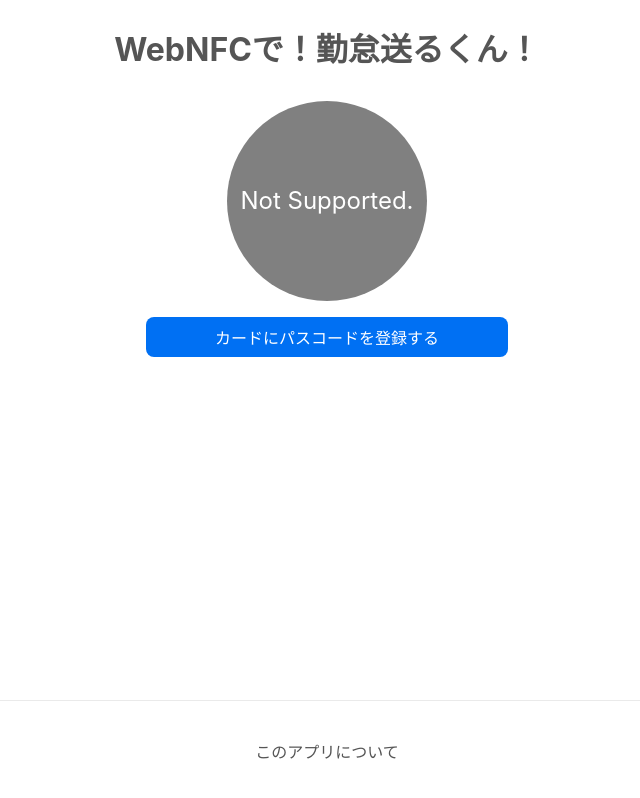
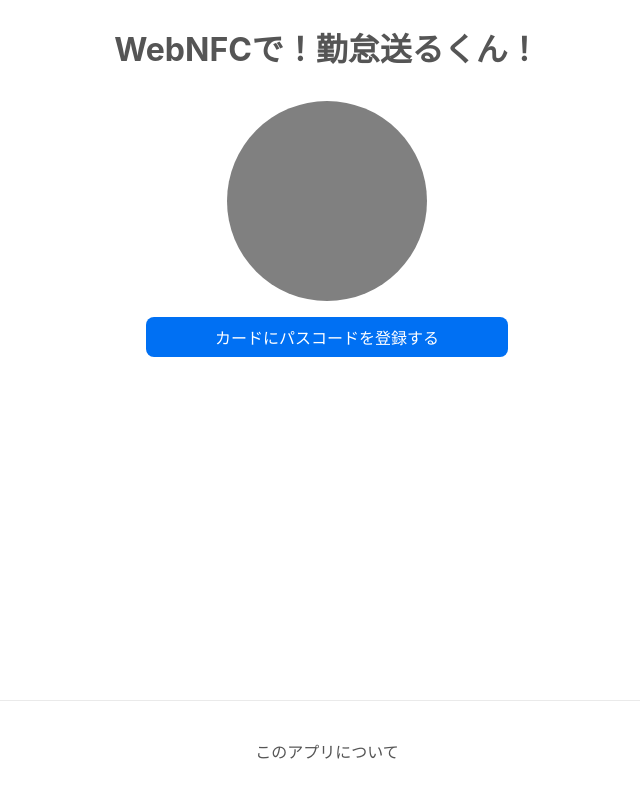
Before and after one commit to gatchan0807/web-nfc-kintai, a Next.js app: page / in a window 1280 px wide. Shown: the whole page, without its empty margins (313-953 px from the left). Built offline with nearby package versions, Linux system fonts and the light colour scheme.

Commit message:
♻ 読み込みステータス表示コンポーネントでPropsを読むように変更

```diff
--- a/src/components/status.js
+++ b/src/components/status.js
@@ -1,17 +1,5 @@
-import { useState, useEffect } from "react";
 import styles from "../../styles/components/Status.module.css";
-import { MAIN_MESSAGE } from "../constants/message";
 
-export default function Status() {
-  const [statusMessage, setStatusMessage] = useState(MAIN_MESSAGE.NON_SUPPORT);
-
-  useEffect(() => {
-    if (process.browser) {
-      if ("NDEFReader" in window && "NDEFWriter" in window) {
-        setStatusMessage(MAIN_MESSAGE.READ_WAIT);
-      }
-    }
-  });
-
-  return <div className={styles.circle}>{statusMessage}</div>;
+export default function Status(props) {
+  return <div className={styles.circle}>{props.message}</div>;
 }
--- a/src/constants/message.js
+++ b/src/constants/message.js
@@ -2,6 +2,7 @@ export const MAIN_MESSAGE = {
   READ_WAIT: "Read Wait...",
   SENDING: "Sending...",
   SUCCESS: "Success!",
+  INPUT_WAIT: "Input Wait...",
   NON_SUPPORT: "Not Supported.",
   WRITE_STAND_BY: "Write Stand by...",
 };
```
